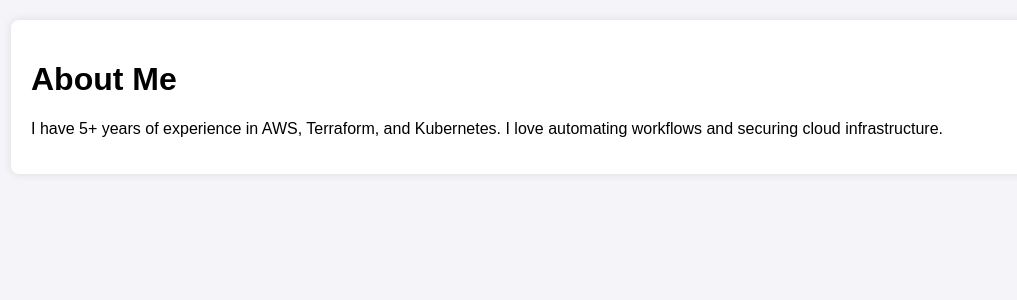
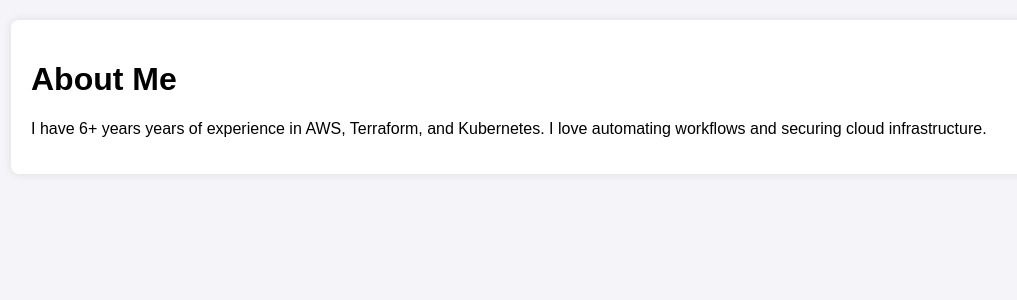
Before and after one commit to ashhadali10/portfolio, a Flask app: template templates/about.html in a window 1280 px wide. Shown: the part 58-358 px from the top of the page, without its empty margins (9-1026 px from the left). Run offline with Flask 3, Linux system fonts and the light colour scheme; the template is opened without the code that fills it, so the values that code supplies are empty.

Commit message:
action test

```diff
--- a/templates/about.html
+++ b/templates/about.html
@@ -5,7 +5,7 @@
 {% block content %}
 <h1>About Me</h1>
 <p>
-    I have 5+ years of experience in AWS, Terraform, and Kubernetes.
+    I have 6+ years years of experience in AWS, Terraform, and Kubernetes.
     I love automating workflows and securing cloud infrastructure.
 </p>
 {% endblock %}
```
